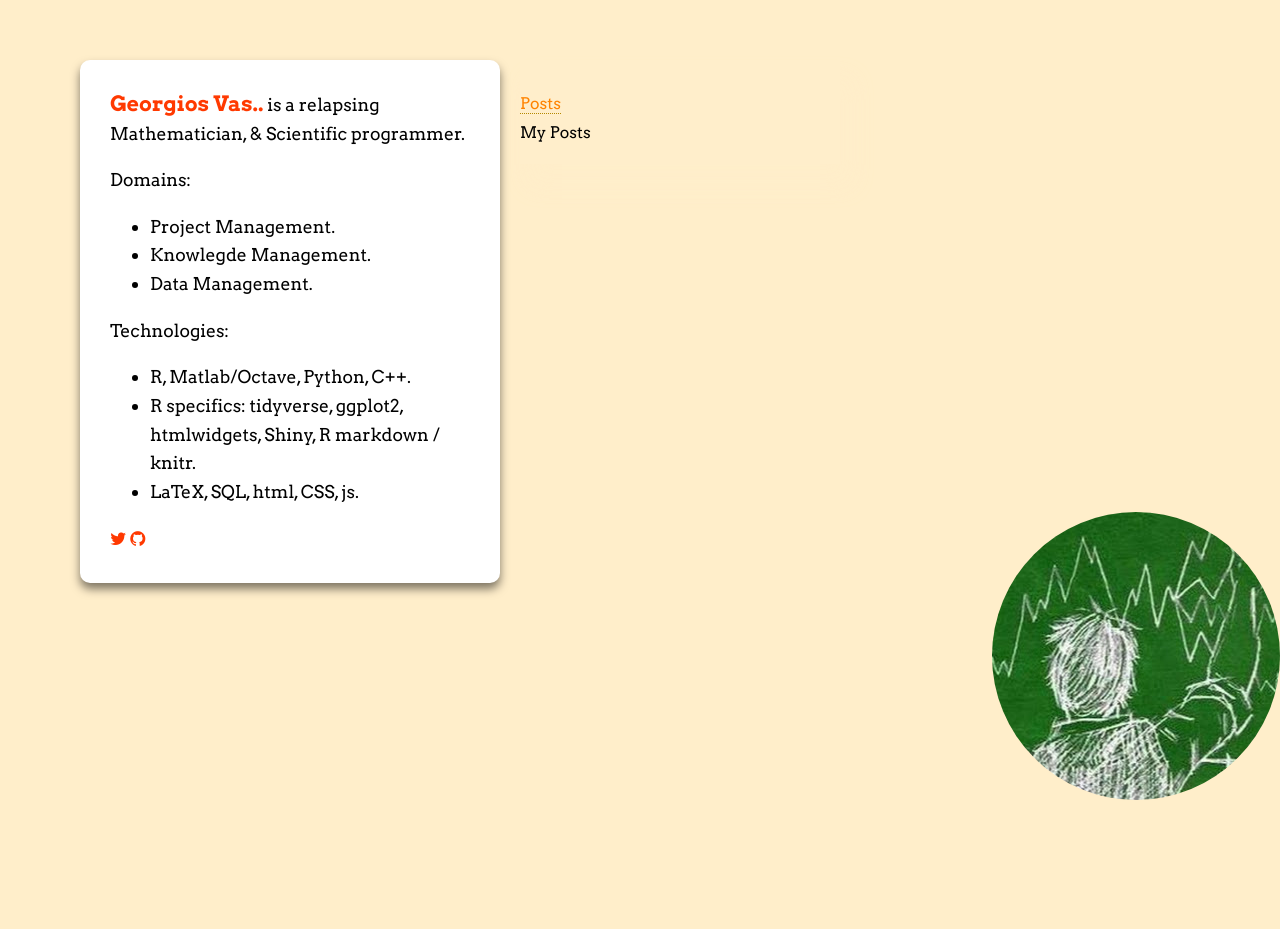
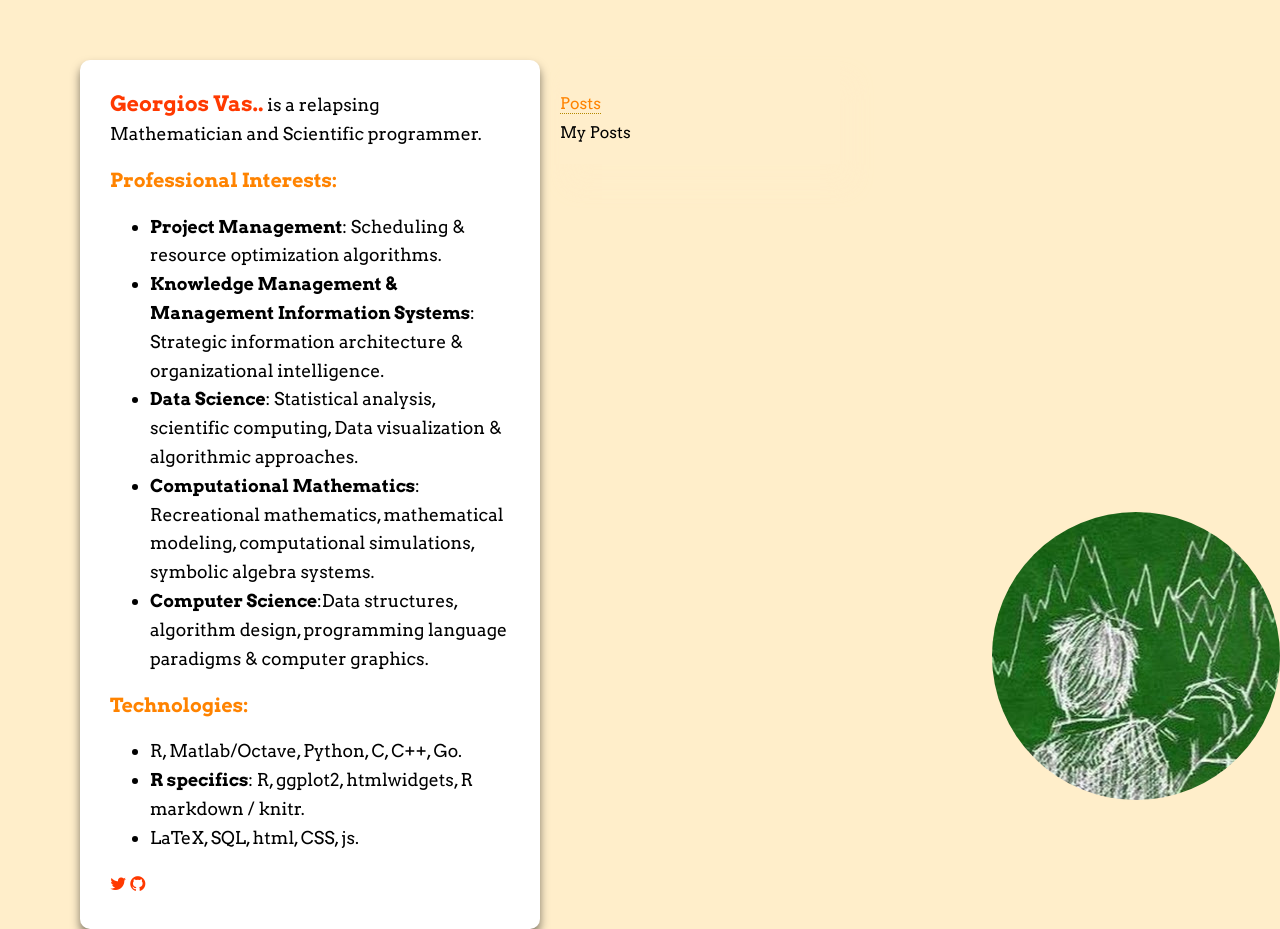
Before and after one commit to geovas01/geovas, a plain HTML site: page index.html in a window 1280 px wide. Before the commit the page ends 800 px from the top, so only its background shows below. Drawn offline with Linux system fonts and the light colour scheme; some icons are missing.

Commit message:
2nd commit

```diff
--- a/index.html
+++ b/index.html
@@ -33,24 +33,25 @@
       <div id="body-front">
 	<div id="lhs">
 	  <p>
-	    <span class="name">Georgios Vas..</span> is a relapsing Mathematician,
-        & Scientific programmer.
+	    <span class="name">Georgios Vas..</span> is a relapsing Mathematician
+        and Scientific programmer.
           </p>
 
       <p>
-	    Domains:
+	    <h2>Professional Interests:</h2>
         <ul>
-        <li>Project Management.</li>
-        <li>Knowlegde Management.</li>
-        <li>Data Management.</li>
+        <li><b>Project Management</b>: Scheduling & resource optimization algorithms.</li>
+        <li><b>Knowledge Management & Management Information Systems</b>: Strategic information architecture & organizational intelligence.</li>
+        <li><b>Data Science</b>: Statistical analysis, scientific computing, Data visualization & algorithmic approaches.</li>
+        <li><b>Computational Mathematics</b>: Recreational mathematics, mathematical modeling, computational simulations, symbolic algebra systems.</li>
+        <li><b>Computer Science</b>:Data structures, algorithm design, programming language paradigms & computer graphics.</li>
         </ul>
       </p>
-
       <p>
-        Technologies:
+         <h2>Technologies:</h2>
         <ul>
-        <li>R, Matlab/Octave, Python, C++.</li>
-        <li>R specifics: tidyverse, ggplot2, htmlwidgets, Shiny, R markdown / knitr.</li>
+        <li>R, Matlab/Octave, Python, C, C++,  Go.</li>
+        <li><b>R specifics</B>: R, ggplot2, htmlwidgets, R markdown / knitr.</li>
         <li>LaTeX, SQL, html, CSS, js.</li>
         </ul>
 	  </p>
--- a/stylesheet.css
+++ b/stylesheet.css
@@ -60,7 +60,7 @@ html, body {
     float: left;
 
     /* Size and margins */
-    width: 360px;
+    width: 400px;
     margin-top: 30px;
     margin-left: 10px;
     margin-right: 10px;
@@ -85,7 +85,7 @@ html, body {
     float: left;
 
     /* Size and margins */
-    width: 320px;
+    width: 280px;
     margin-top: 30px;
     margin-left: 10px;
     margin-right: 10px;
```
Also changed, not shown: posts.html (+2 -2 lines).
